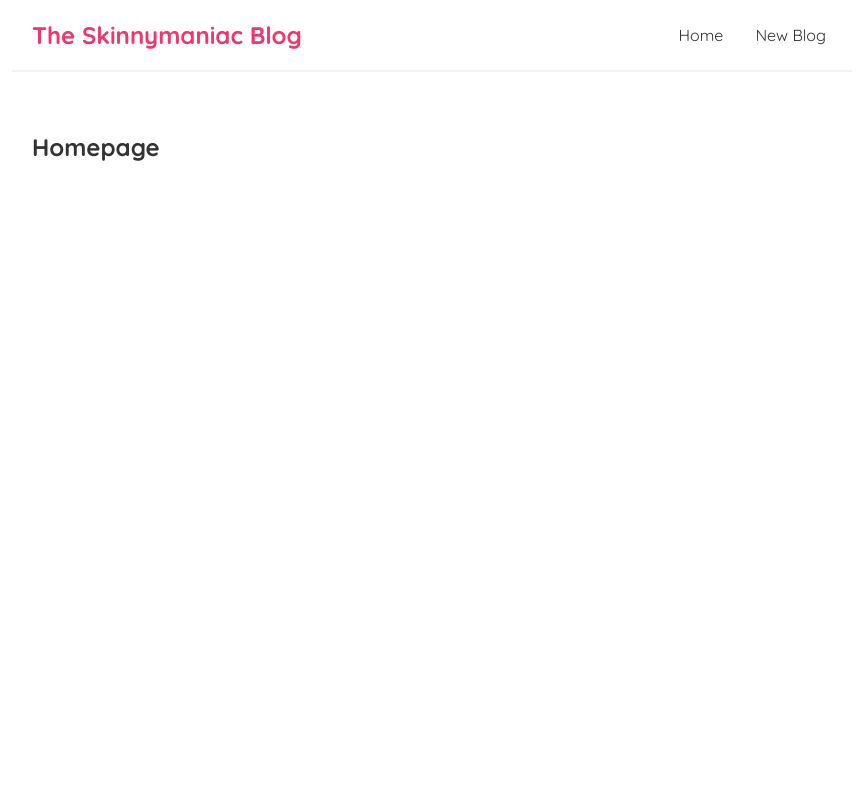
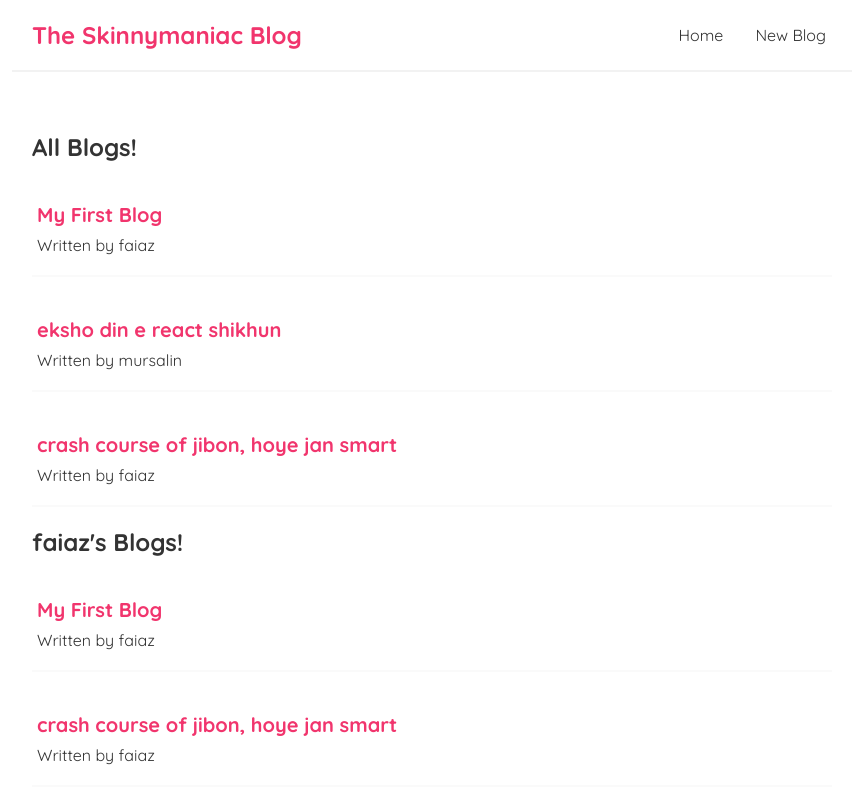
Before and after one commit to FaiazMursalin/skinnymaniac-blog, a React (Create React App) app: page / in a window 1280 px wide. Shown: the top 802 px of the page, without its empty margins (208-1064 px from the left). Built offline with nearby package versions, Linux system fonts and the light colour scheme.

Commit message:
bloglist added

```diff
--- /dev/null
+++ b/src/BlogList.js
@@ -0,0 +1,17 @@
+const BlogList = ({blogs,title}) => {
+    //const blogs=props.blogs;
+    return (
+        <div className="blog-title">
+            <h2>{title}</h2>
+            {blogs.map((blog)=>(
+            <div className="blog-preview" key={blog.id}>
+
+                <h2>{blog.title}</h2>
+                <p>Written by {blog.author}</p>
+            </div>
+        ))}
+        </div>
+     );
+}
+
+export default BlogList;
--- a/src/Home.js
+++ b/src/Home.js
@@ -1,7 +1,19 @@
+import { useState } from "react";
+import BlogList from "./BlogList";
 const Home = () => {
+    const [blogs,setblogs]=useState([
+        {title:'My First Blog',body:'lorem0...............................',author:'faiaz',key:1},
+        {title:'eksho din e react shikhun',body:'lorem0...............................',author:'mursalin',key:2},
+        {title:'crash course of jibon, hoye jan smart',body:'lorem0...............................',author:'faiaz',key:3}
+    ]);
+
     return (
         <div className="home">
-            <h2>Homepage</h2>
+            <BlogList blogs={blogs} title="All Blogs!" />
+            <BlogList blogs={blogs.filter((blog)=>{
+                return blog.author==='faiaz';
+
+            })} title="faiaz's Blogs!" />
         </div>
     );
 }
--- a/src/Navbar.js
+++ b/src/Navbar.js
@@ -5,7 +5,7 @@ const Navbar = () => {
 
     return (
         <nav className="navbar">
-            <h1>The Skinnymaniac Blog</h1>
+            <h1> The Skinnymaniac Blog</h1>
             <div className="links">
                 <a href="/" /*style={styles}*/>Home</a>
                 <a href="/create" /*style={styles}*/>New Blog</a>
--- a/src/index.css
+++ b/src/index.css
@@ -33,3 +33,17 @@
   margin: 40px auto;
   padding: 20px;
 }
+/*blog preview styling*/
+.blog-preview{
+  padding: 20px 5px;
+  margin: 20px 0px;
+  border-bottom: 2px solid #fafafa;
+}
+.blog-preview:hover{
+  box-shadow: 1px 3px 5px rgba(0, 0,0,0.2);
+}
+.blog-preview h2{
+  font-size: 20px;
+  color: #f1356d;
+  margin-bottom: 8px;
+}
```
